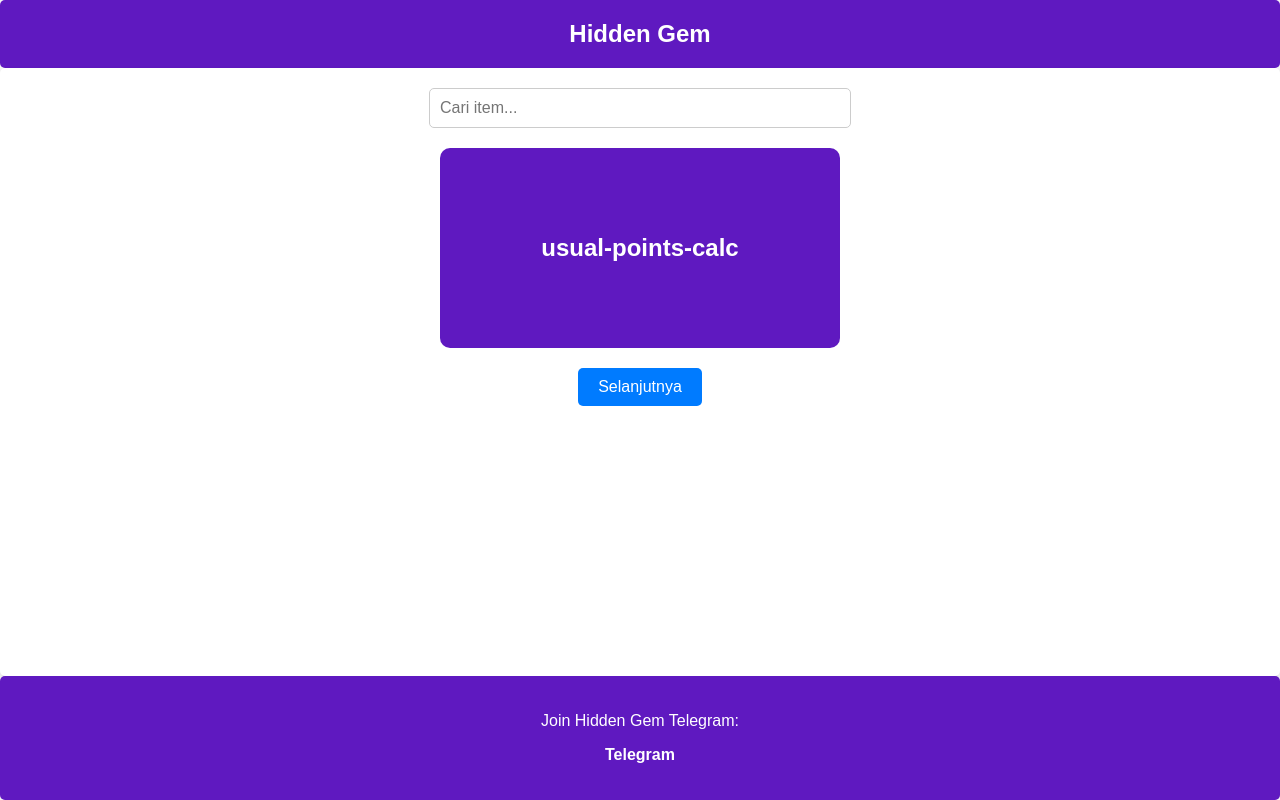
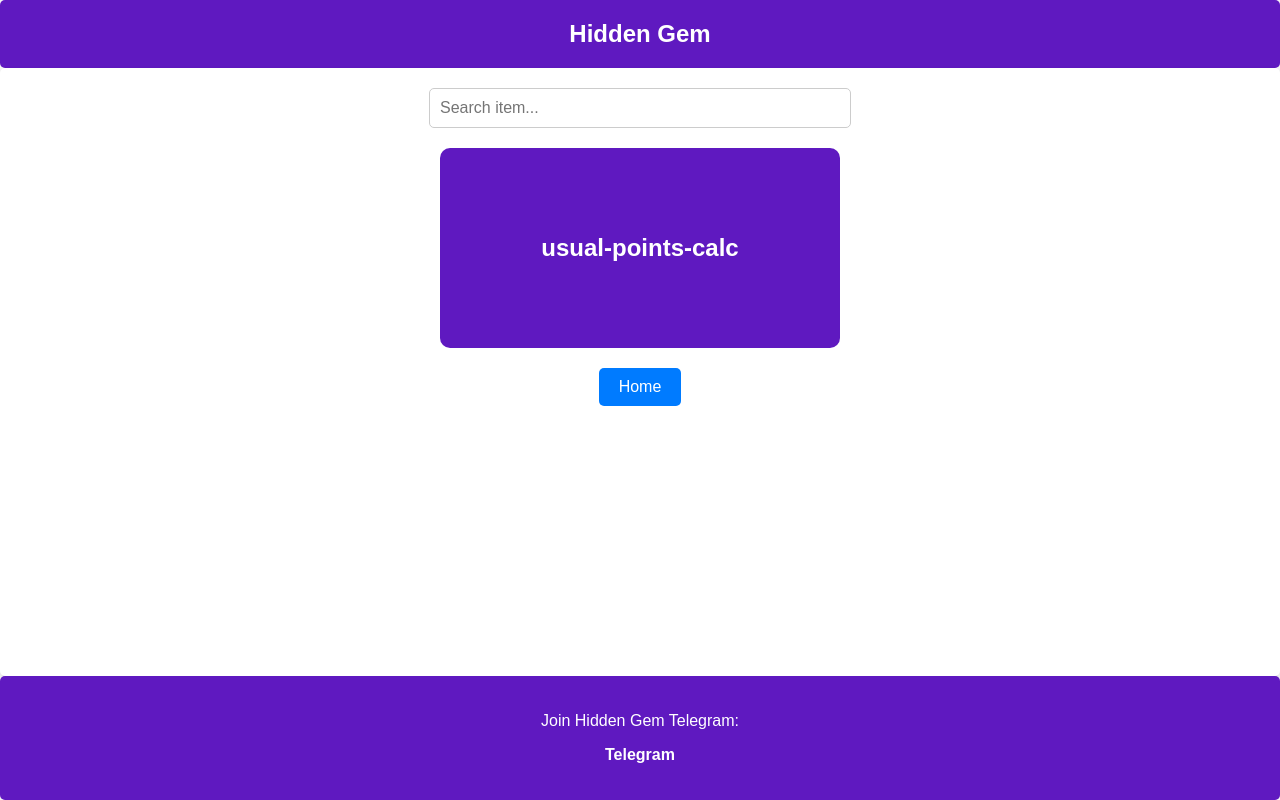
Before and after one commit to BidyutRoy2/HiddenGem, a plain HTML site: page index.html in a window 1280 px wide. Drawn offline with Linux system fonts and the light colour scheme.

Commit message:
Update index.html

```diff
--- a/index.html
+++ b/index.html
@@ -155,14 +155,14 @@
 
 <main class="container">
     <div class="search-bar">
-        <input type="text" id="searchInput" placeholder="Cari item..." oninput="filterItems()">
+        <input type="text" id="searchInput" placeholder="Search item..." oninput="filterItems()">
     </div>
 
     <div id="flexContainer" class="flex-container">
         <a href="/usual-points-calc/index.html" class="flex-item">usual-points-calc</a>
     </div>
 
-    <button id="loadMoreBtn" class="load-more-btn" onclick="loadMore()">Selanjutnya</button>
+    <button id="loadMoreBtn" class="load-more-btn" onclick="loadMore()">Home</button>
 </main>
 
 <footer>
```
